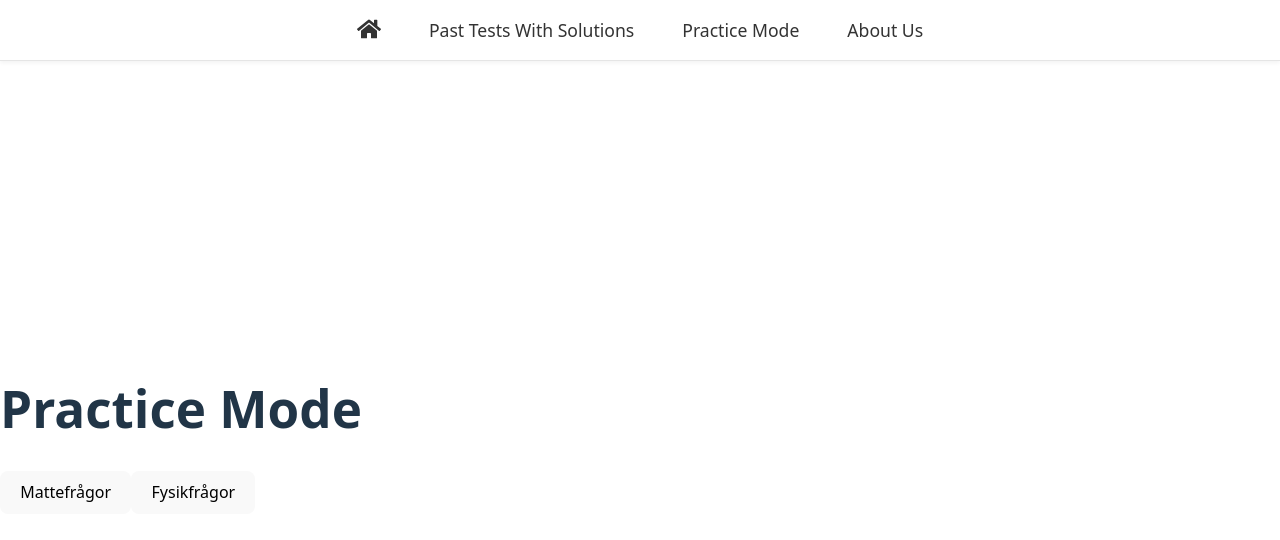
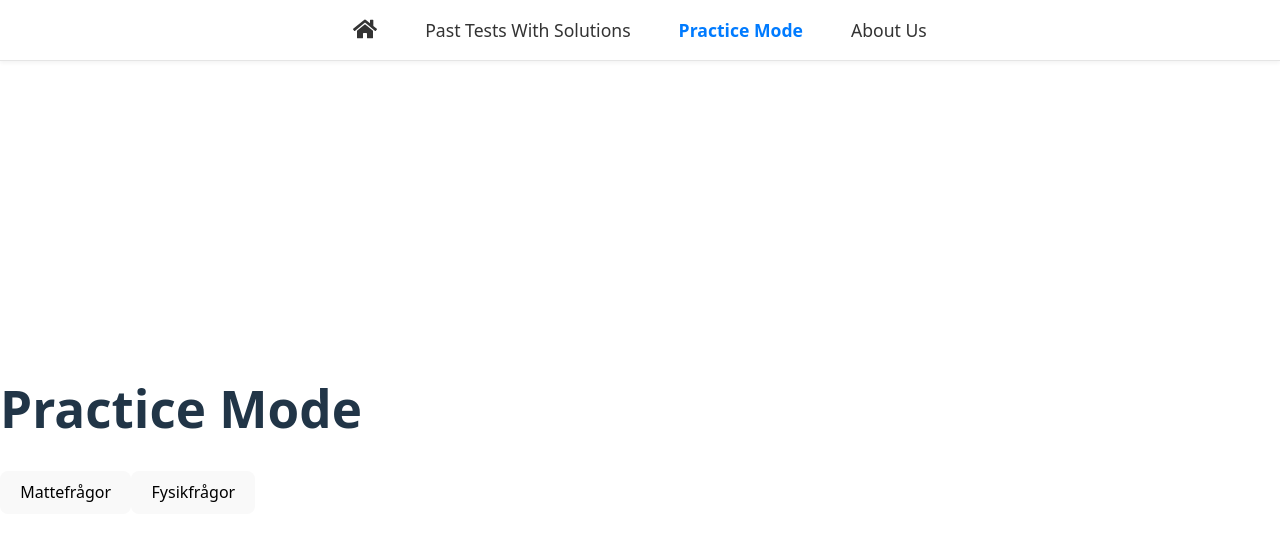
Before and after one commit to J-Henriksson/goofy-ahh-react-project, a React (Vite) app in the folder react-app/: page /practice in a window 1280 px wide. Shown: the top 540 px of the page. Built offline with nearby package versions, Linux system fonts and the light colour scheme.

Commit message:
Improved navbar some more

```diff
--- a/react-app/src/components/Navbar.jsx
+++ b/react-app/src/components/Navbar.jsx
@@ -1,5 +1,5 @@
 import React from 'react';
-import { Link } from 'react-router-dom';
+import { NavLink } from 'react-router-dom';
 import { FaHome } from 'react-icons/fa';
 import styles from './Navbar.module.css';
 
@@ -8,24 +8,44 @@ const Navbar = () => {
     <nav className={styles.navbar}>
       <ul className={styles.navList}>
         <li className={styles.navItem}>
-          <Link to="/" className={styles.navLink}>
+          <NavLink
+            to="/"
+            className={({ isActive }) =>
+              isActive ? `${styles.navLink} ${styles.active}` : styles.navLink
+            }
+          >
             <FaHome className={styles.icon} />
-          </Link>
+          </NavLink>
         </li>
         <li className={styles.navItem}>
-          <Link to="/past-tests" className={styles.navLink}>
+          <NavLink
+            to="/past-tests"
+            className={({ isActive }) =>
+              isActive ? `${styles.navLink} ${styles.active}` : styles.navLink
+            }
+          >
             Past Tests With Solutions
-          </Link>
+          </NavLink>
         </li>
         <li className={styles.navItem}>
-          <Link to="/practice" className={styles.navLink}>
+          <NavLink
+            to="/practice"
+            className={({ isActive }) =>
+              isActive ? `${styles.navLink} ${styles.active}` : styles.navLink
+            }
+          >
             Practice Mode
-          </Link>
+          </NavLink>
         </li>
         <li className={styles.navItem}>
-          <Link to="/about-us" className={styles.navLink}>
+          <NavLink
+            to="/about-us"
+            className={({ isActive }) =>
+              isActive ? `${styles.navLink} ${styles.active}` : styles.navLink
+            }
+          >
             About Us
-          </Link>
+          </NavLink>
         </li>
       </ul>
     </nav>
--- a/react-app/src/components/Navbar.module.css
+++ b/react-app/src/components/Navbar.module.css
@@ -4,8 +4,8 @@
     box-shadow: 0 2px 4px rgba(0, 0, 0, 0.05);
     position: fixed;
     top: 0;
-    left: 0;           /* Ensures it starts at the very left */
-    width: 100vw;      /* Uses full viewport width */
+    left: 0;
+    width: 100vw;
     height: 60px;
     display: flex;
     justify-content: center;
@@ -15,7 +15,7 @@
 
   .navList {
     display: flex;
-    gap: 3rem; /* Even spacing between links */
+    gap: 3rem;
     list-style: none;
     margin: 0;
     padding: 0;
@@ -35,6 +35,12 @@
     transform: scale(1.05);
   }
 
+  /* Active link styling */
+  .active {
+    color: #007bff;
+    font-weight: bold;
+  }
+
   .icon {
     font-size: 1.5rem;
   }
```
Lines whose indentation alone changed are shown as unchanged.
